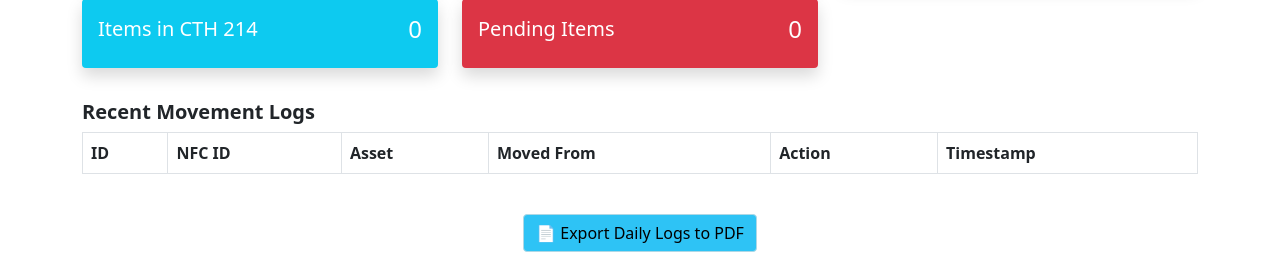
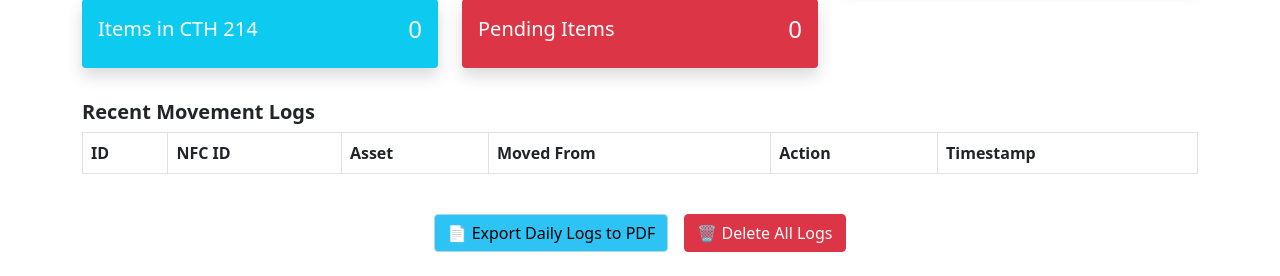
Before and after one commit to francisokol/nfc-asset-tracking, a Flask app: page /admin/dashboard in a window 1280 px wide. Shown: the part 956-1232 px from the top of the page. Run offline with Flask 3, Linux system fonts and the light colour scheme; a user stored in the database is signed in; lists and menus that the app fills with data are empty.

Commit message:
Update dashboard.html

```diff
--- a/templates/admin/dashboard.html
+++ b/templates/admin/dashboard.html
@@ -211,9 +211,17 @@
         </div>
     </div>
 
-    <div class="text-center my-4">
-        <a href="{{ url_for('export_daily_logs') }}" class="btn btn-info" style="background-color: #2ec3f5; border-color: #add8e6; color: #000;">
-          📄 Export Daily Logs to PDF
-        </a>
+    <div class="d-flex justify-content-center my-4 gap-3 flex-wrap">
+    <a href="{{ url_for('export_daily_logs') }}" class="btn btn-info"
+       style="background-color: #2ec3f5; border-color: #add8e6; color: #000;">
+        📄 Export Daily Logs to PDF
+    </a>
+
+    <form method="POST" action="{{ url_for('delete_logs') }}"
+          onsubmit="return confirm('Are you sure you want to delete all logs?');">
+        <button type="submit" class="btn btn-danger">
+            🗑️ Delete All Logs
+        </button>
+    </form>
     </div>
 {% endblock content %}
```
